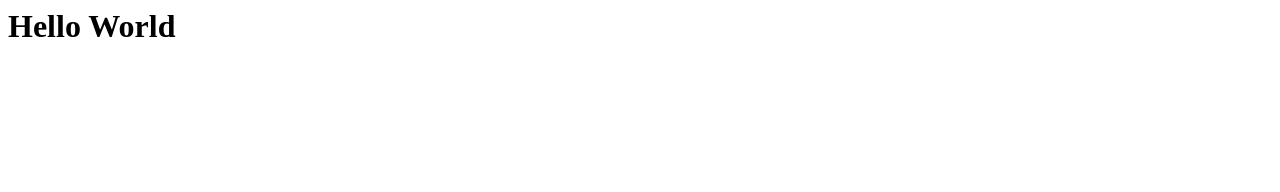
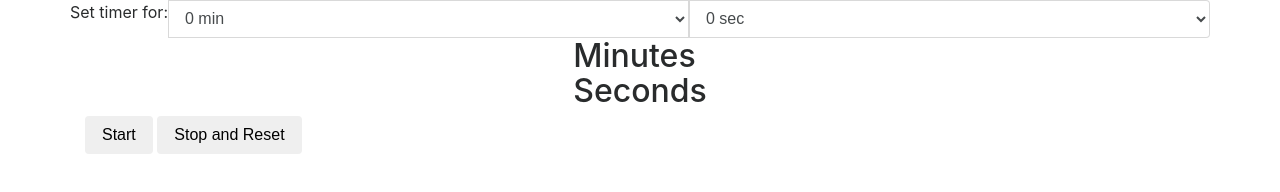
Before and after one commit to guptaso/AthenaHacks, a plain HTML site: page AthenaHacks/static/index.html in a window 1280 px wide. Drawn offline with nearby package versions, Linux system fonts and the light colour scheme.

Commit message:
updated the html for the webpage

```diff
--- a/AthenaHacks/static/index.html
+++ b/AthenaHacks/static/index.html
@@ -1 +1,63 @@
-<h1> Hello World</h1>
+<!DOCTYPE html>
+
+<html lang="en" xmlns="http://www.w3.org/1999/xhtml">
+<head>
+    <meta charset="utf-8" />
+    <title>Yoga Timer</title>
+    <link rel="stylesheet" href="style.css">
+    <link rel="stylesheet" type="text/css" href="https://maxcdn.bootstrapcdn.com/bootstrap/4.0.0-beta.3/css/bootstrap.min.css">
+</head>
+<body>
+
+    <div class="container">
+        <div class="row justify-content-center">
+            <div class="input-group selections">
+                <span class="input-group-text">
+                    Set timer for:
+                </span>
+                <select class="form-control" name="minutes" id="minSelect">
+                    <option value="0">0 min</option>
+                    <option value="1">10 min</option>
+                    <option value="2">20 min</option>
+                    <option value="3">30 min</option>
+                    <option value="3">40 min</option>
+                    <option value="3">50 min</option>
+                    <option value="3">60 min</option>
+                </select>
+                <select class="form-control" name="seconds" id="secSelect">
+                    <option value="0">0 sec</option>
+                    <option value="15">10 sec</option>
+                    <option value="15">15 sec</option>
+                    <option value="15">20 sec</option>
+                    <option value="15">25 sec</option>
+                    <option value="30">30 sec</option>
+                    <option value="30">35 sec</option>
+                    <option value="30">40 sec</option>
+                    <option value="45">45 sec</option>
+                    <option value="30">50 sec</option>
+                    <option value="30">55 sec</option>
+                </select>
+            </div>
+        </div>
+
+        <div class="row justify-content-center">
+            <div id="countdown">
+                <h2 class="whiteText">
+                    <span id="min"></span> Minutes
+                    <br>
+                    <span id="sec"></span> Seconds
+                </h2>
+            </div>
+        </div>
+
+        <div class="row justify-content-center">
+            <div class="col" id="buttons">
+                <button class="btn" id="start">Start</button>
+                <button class="btn" id="reset">Stop and Reset</button>
+            </div>
+        </div>
+    </div>
+
+    <script src="script.js"></script>
+</body>
+</html>
```
